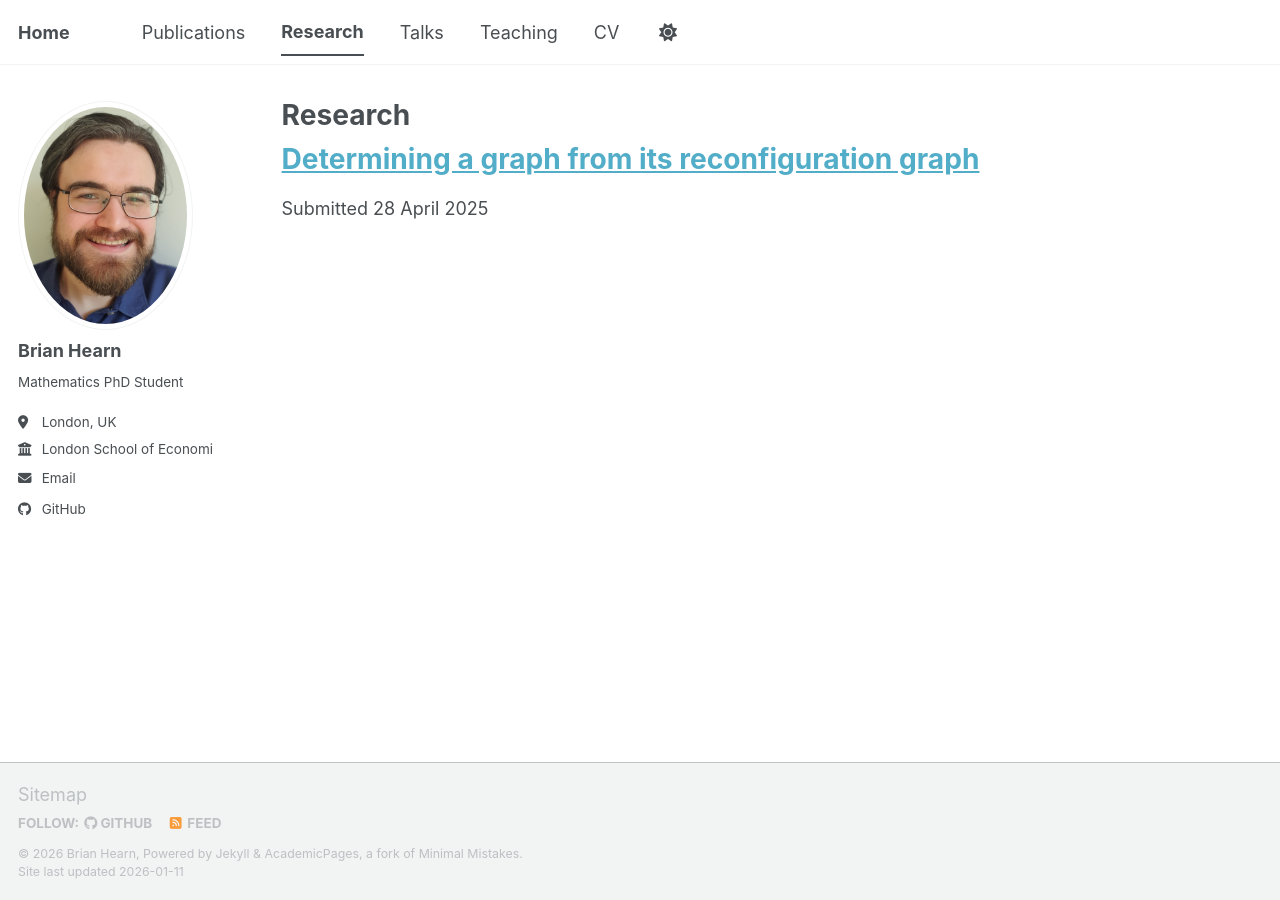
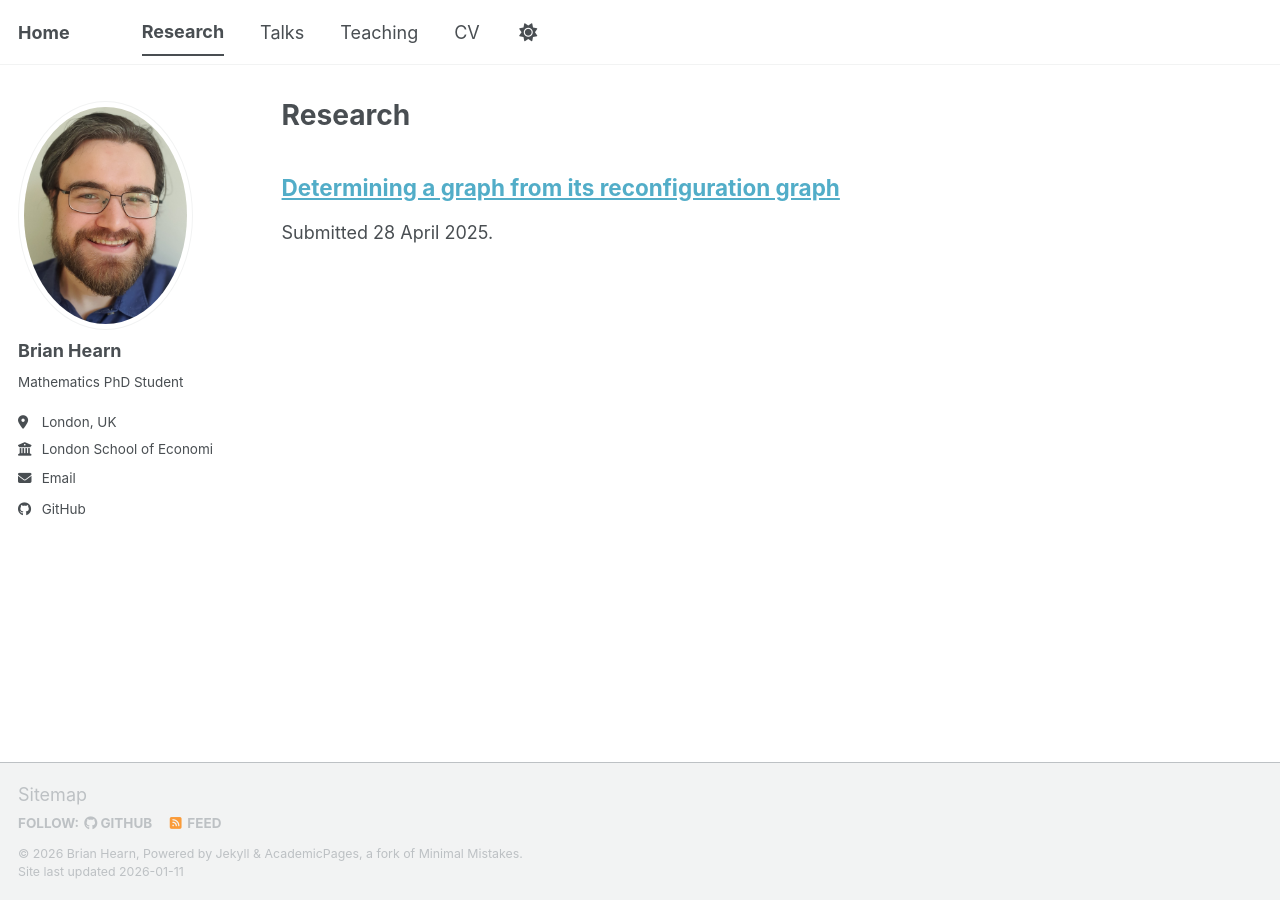
Before and after one commit to brian-hearn/brian-hearn.github.io, a Jekyll site: the page built from _pages/research.md, in a window 1280 px wide. Built offline with Jekyll 4.4.1, drawn with Linux system fonts in a browser that asks for light colours; a script bundle is joined from its source files by our own code; library files that are not in the unit come from our copies.

Commit message:
feat: more changes

```diff
--- a/_data/navigation.yml
+++ b/_data/navigation.yml
@@ -8,9 +8,6 @@
 #      Markdown formatted page while the second is generated using JSON.
 
 main:
-  - title: "Publications"
-    url: /publications/
-
   - title: "Research"
     url: /research/
 
@@ -23,6 +20,9 @@ main:
   - title: "CV"
     url: /cv/
 
+  # - title: "Publications"
+  #   url: /publications/
+
   # - title: "Portfolio"
   #   url: /portfolio/
 
--- a/_pages/research.md
+++ b/_pages/research.md
@@ -7,6 +7,6 @@ redirect_from:
   - /research
 ---
 
-# [Determining a graph from its reconfiguration graph](https://arxiv.org/abs/2504.19783)
+## [Determining a graph from its reconfiguration graph](https://arxiv.org/abs/2504.19783)
 
-Submitted 28 April 2025
+Submitted 28 April 2025.
```
